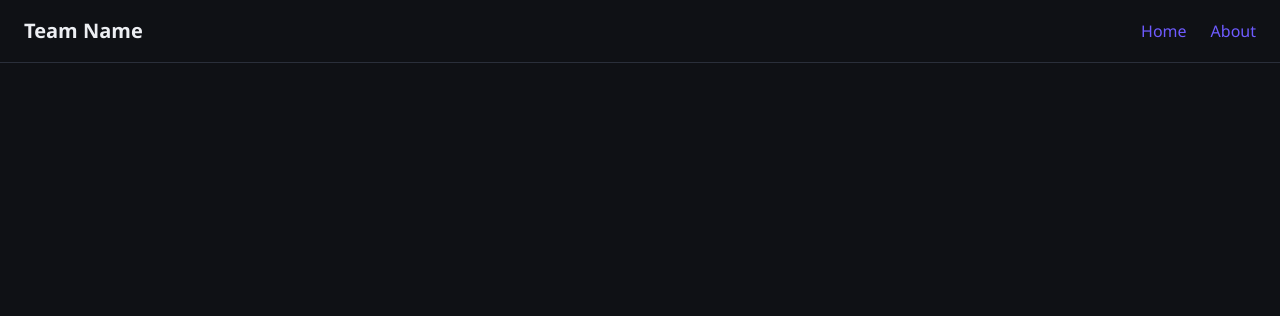
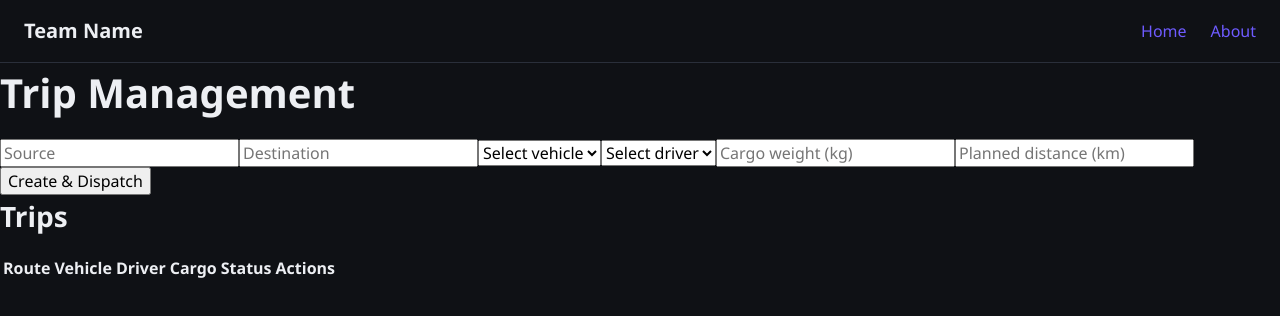
Before and after one commit to subii13/ODOO-HACKATHON, a React (Vite) app: page /trips in a window 1280 px wide. Shown: the top 316 px of the page. Built offline with nearby package versions, Linux system fonts and the light colour scheme.

Commit message:
Add trip creation, dispatch, and status validation

```diff
--- a/src/App.jsx
+++ b/src/App.jsx
@@ -1,3 +1,4 @@
+import MainFeature from './pages/MainFeature/MainFeature';
 import { Routes, Route } from 'react-router-dom';
 import Navbar from './components/Navbar';
 import Home from './pages/Home';
@@ -10,6 +11,7 @@ export default function App() {
       <Routes>
         <Route path="/" element={<Home />} />
         <Route path="/about" element={<About />} />
+        <Route path="/trips" element={<MainFeature />} />
       </Routes>
     </>
   );
--- a/src/pages/MainFeature/MainFeature.jsx
+++ b/src/pages/MainFeature/MainFeature.jsx
@@ -1 +1,209 @@
-// Role 2 - Main feature screen
+import { useState, useEffect } from 'react';
+import { getAll, create, update } from '../../utils/api';
+import { compose, required, number, min } from '../../utils/validate';
+
+function canDispatchTrip(vehicle, driver, cargoWeight) {
+  if (!vehicle) return 'Select a vehicle';
+  if (!driver) return 'Select a driver';
+  if (vehicle.status !== 'Available') return `Vehicle is currently ${vehicle.status}`;
+  if (driver.status !== 'Available') return `Driver is currently ${driver.status}`;
+  if (new Date(driver.license_expiry) < new Date()) return 'Driver license has expired';
+  if (cargoWeight > vehicle.max_load_capacity) {
+    return `Cargo weight exceeds vehicle capacity (${vehicle.max_load_capacity}kg)`;
+  }
+  return '';
+}
+
+export default function MainFeature() {
+  const [vehicles, setVehicles] = useState([]);
+  const [drivers, setDrivers] = useState([]);
+  const [trips, setTrips] = useState([]);
+
+  const [form, setForm] = useState({
+    source: '',
+    destination: '',
+    vehicle_id: '',
+    driver_id: '',
+    cargo_weight: '',
+    planned_distance: '',
+  });
+  const [error, setError] = useState('');
+
+  function loadData() {
+    setVehicles(getAll('vehicles').filter((v) => v.status === 'Available'));
+    setDrivers(getAll('drivers').filter((d) => d.status === 'Available'));
+    setTrips(getAll('trips'));
+  }
+
+  useEffect(() => {
+    loadData();
+  }, []);
+
+  function handleChange(e) {
+    setForm({ ...form, [e.target.name]: e.target.value });
+  }
+
+  function handleCreateAndDispatch(e) {
+    e.preventDefault();
+    setError('');
+
+    const fieldErrors = {
+      source: compose(required)(form.source),
+      destination: compose(required)(form.destination),
+      vehicle_id: compose(required)(form.vehicle_id),
+      driver_id: compose(required)(form.driver_id),
+      cargo_weight: compose(required, number, min(1))(form.cargo_weight),
+    };
+    const firstFieldError = Object.values(fieldErrors).find((e) => e);
+    if (firstFieldError) {
+      setError(firstFieldError);
+      return;
+    }
+
+    const vehicle = vehicles.find((v) => v.id === form.vehicle_id);
+    const driver = drivers.find((d) => d.id === form.driver_id);
+    const cargoWeight = Number(form.cargo_weight);
+
+    const ruleError = canDispatchTrip(vehicle, driver, cargoWeight);
+    if (ruleError) {
+      setError(ruleError);
+      return;
+    }
+
+    create('trips', {
+      source: form.source,
+      destination: form.destination,
+      vehicle_id: form.vehicle_id,
+      driver_id: form.driver_id,
+      cargo_weight: cargoWeight,
+      planned_distance: form.planned_distance ? Number(form.planned_distance) : null,
+      status: 'Dispatched',
+    });
+
+    update('vehicles', vehicle.id, { status: 'On Trip' });
+    update('drivers', driver.id, { status: 'On Trip' });
+
+    setForm({
+      source: '',
+      destination: '',
+      vehicle_id: '',
+      driver_id: '',
+      cargo_weight: '',
+      planned_distance: '',
+    });
+    loadData();
+  }
+
+  function handleComplete(trip) {
+    update('trips', trip.id, { status: 'Completed' });
+    update('vehicles', trip.vehicle_id, { status: 'Available' });
+    update('drivers', trip.driver_id, { status: 'Available' });
+    loadData();
+  }
+
+  function handleCancel(trip) {
+    update('trips', trip.id, { status: 'Cancelled' });
+    update('vehicles', trip.vehicle_id, { status: 'Available' });
+    update('drivers', trip.driver_id, { status: 'Available' });
+    loadData();
+  }
+
+  return (
+    <div className="trips-page">
+      <h1>Trip Management</h1>
+
+      <form onSubmit={handleCreateAndDispatch} className="trip-form">
+        <input
+          name="source"
+          placeholder="Source"
+          value={form.source}
+          onChange={handleChange}
+        />
+        <input
+          name="destination"
+          placeholder="Destination"
+          value={form.destination}
+          onChange={handleChange}
+        />
+
+        <select name="vehicle_id" value={form.vehicle_id} onChange={handleChange}>
+          <option value="">Select vehicle</option>
+          {vehicles.map((v) => (
+            <option key={v.id} value={v.id}>
+              {v.registration_number} — {v.name} (max {v.max_load_capacity}kg)
+            </option>
+          ))}
+        </select>
+
+        <select name="driver_id" value={form.driver_id} onChange={handleChange}>
+          <option value="">Select driver</option>
+          {drivers.map((d) => (
+            <option key={d.id} value={d.id}>
+              {d.name} (license exp: {d.license_expiry})
+            </option>
+          ))}
+        </select>
+
+        <input
+          name="cargo_weight"
+          type="number"
+          placeholder="Cargo weight (kg)"
+          value={form.cargo_weight}
+          onChange={handleChange}
+        />
+        <input
+          name="planned_distance"
+          type="number"
+          placeholder="Planned distance (km)"
+          value={form.planned_distance}
+          onChange={handleChange}
+        />
+
+        {error && <p className="form-error">{error}</p>}
+
+        <button type="submit">Create &amp; Dispatch</button>
+      </form>
+
+      <h2>Trips</h2>
+      <table className="trips-table">
+        <thead>
+          <tr>
+            <th>Route</th>
+            <th>Vehicle</th>
+            <th>Driver</th>
+            <th>Cargo</th>
+            <th>Status</th>
+            <th>Actions</th>
+          </tr>
+        </thead>
+        <tbody>
+          {trips.map((t) => {
+            const vehicle = getAll('vehicles').find((v) => v.id === t.vehicle_id);
+            const driver = getAll('drivers').find((d) => d.id === t.driver_id);
+            return (
+              <tr key={t.id}>
+                <td>{t.source} → {t.destination}</td>
+                <td>{vehicle ? vehicle.registration_number : '—'}</td>
+                <td>{driver ? driver.name : '—'}</td>
+                <td>{t.cargo_weight}kg</td>
+                <td>
+                  <span className={'status-badge status-' + t.status.toLowerCase()}>
+                    {t.status}
+                  </span>
+                </td>
+                <td>
+                  {t.status === 'Dispatched' ? (
+                    <>
+                      <button onClick={() => handleComplete(t)}>Complete</button>
+                      <button onClick={() => handleCancel(t)}>Cancel</button>
+                    </>
+                  ) : null}
+                </td>
+              </tr>
+            );
+          })}
+        </tbody>
+      </table>
+    </div>
+  );
+}
```
